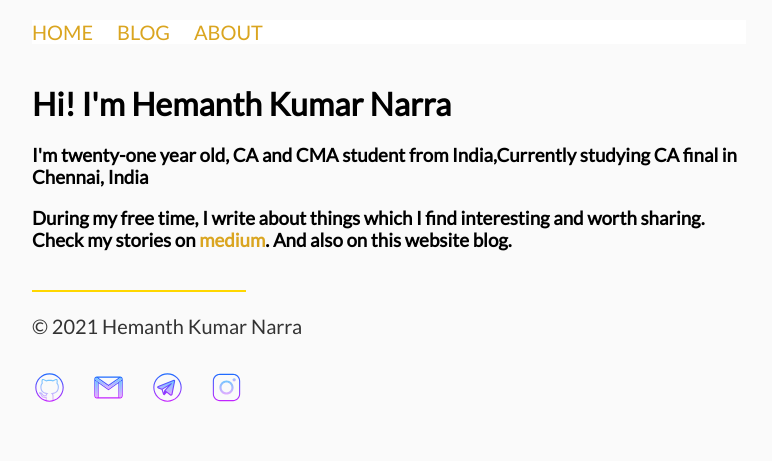
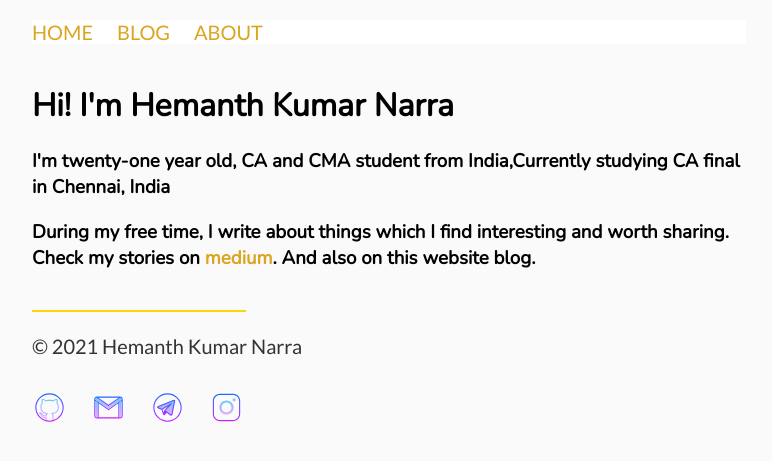
Before and after one commit to hemanthnarra/hemanthnarra.github.io, a Jekyll site: the page built from about/index.html, in a window 1280 px wide. Shown: the top 461 px of the page, without its empty margins (254-1026 px from the left). Built offline with Jekyll 4.4.1, drawn with Linux system fonts in a browser that asks for light colours.

Commit message:
about css changed

```diff
--- a/css/main.css
+++ b/css/main.css
@@ -1,4 +1,6 @@
 @import url("https://fonts.googleapis.com/css?family=Lato:400,300");
+/* font for about page  */
+@import url('https://fonts.googleapis.com/css2?family=Nunito&display=swap');
 
 body {
     background-color: #fafafa;
@@ -66,3 +68,6 @@
     padding-left: 0;
     font-size: 1.25em;
 }
+.about {
+    font-family: 'Nunito', sans-serif;
+}
```
